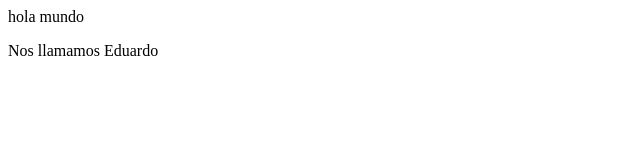
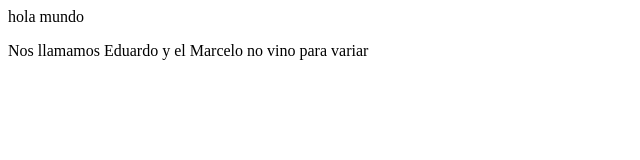
Before and after one commit to Stro21/unab-repo-primer-intento, a plain HTML site: page index.html in a window 1280 px wide. Shown: the whole page, without its empty margins (0-640 px from the left). Drawn offline with Linux system fonts and the light colour scheme.

Commit message:
Segundo cambio
y el Marcelo no vino

```diff
--- a/index.html
+++ b/index.html
@@ -3,7 +3,7 @@
 
 <span>hola mundo</span>
 
-<p>Nos llamamos Eduardo</p>
+<p>Nos llamamos Eduardo y el Marcelo no vino para variar</p>
 
 </body>
 </html>
```
